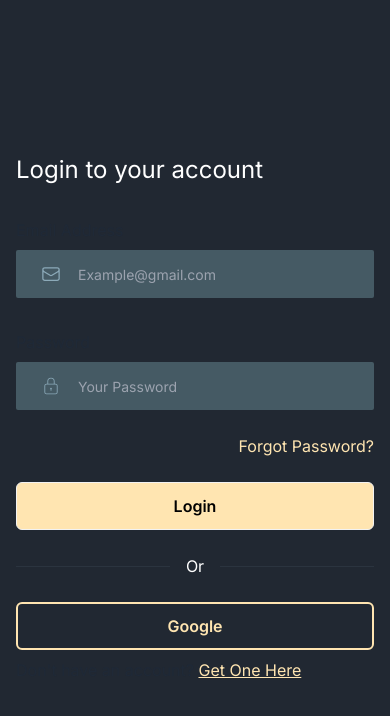
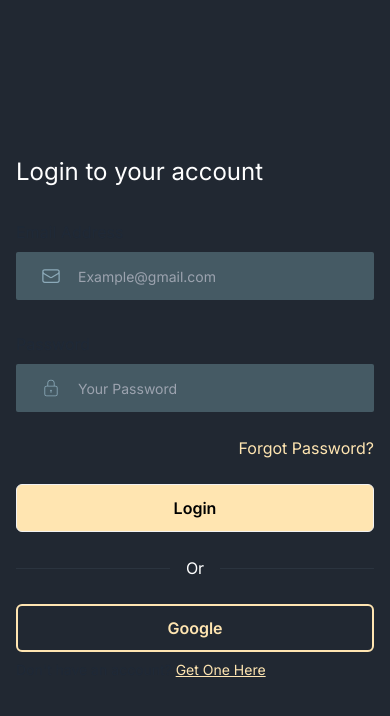
Before and after one commit to Praisecodes/dentask, a Next.js app: page /login in a window 390 px wide. Shown: the top 716 px of the page. Built offline with nearby package versions, Linux system fonts and the light colour scheme.

Commit message:
[vex] I no shaa wan touch auth design again

```diff
--- a/src/app/(auth)/login/page.tsx
+++ b/src/app/(auth)/login/page.tsx
@@ -64,7 +64,7 @@
           Google
         </button>
 
-        <p className={`py-2 lg:hidden`}>
+        <p className={`py-2 text-sm lg:hidden`}>
           Don&apos;t have an account? <Link href={`/signup`}> <span className={`text-[#FFE5B1] underline`}>Get One Here</span> </Link>
         </p>
       </form>
--- a/src/app/(auth)/signup/page.tsx
+++ b/src/app/(auth)/signup/page.tsx
@@ -69,7 +69,7 @@
           Google
         </button>
 
-        <p className={`py-2 lg:hidden`}>
+        <p className={`py-2 text-sm lg:hidden`}>
           Already have an account? <Link href={`/login`}> <span className={`text-[#FFE5B1] underline`}>Login Here</span> </Link>
         </p>
       </form>
```
